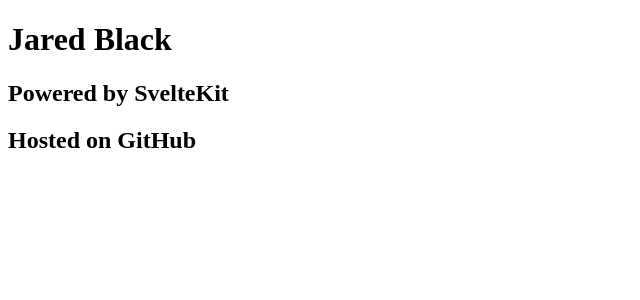
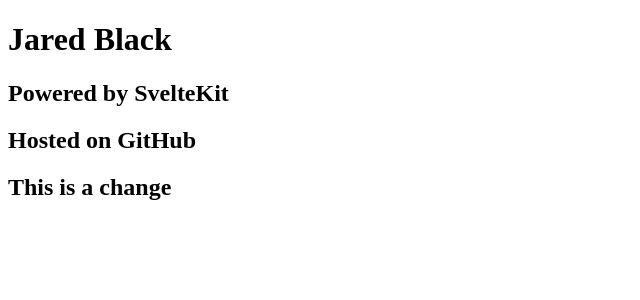
Before and after one commit to jaredblack/jaredblack.github.io, a SvelteKit app: page / in a window 1280 px wide. Shown: the top 300 px of the page, without its empty margins (0-640 px from the left). Built offline with nearby package versions, Linux system fonts and the light colour scheme.

Commit message:
minor change to check deployment

```diff
--- a/src/routes/+page.svelte
+++ b/src/routes/+page.svelte
@@ -1,3 +1,4 @@
 <h1>Jared Black</h1>
 <h2>Powered by SvelteKit</h2>
 <h2>Hosted on GitHub</h2>
+<h2>This is a change</h2>
```
